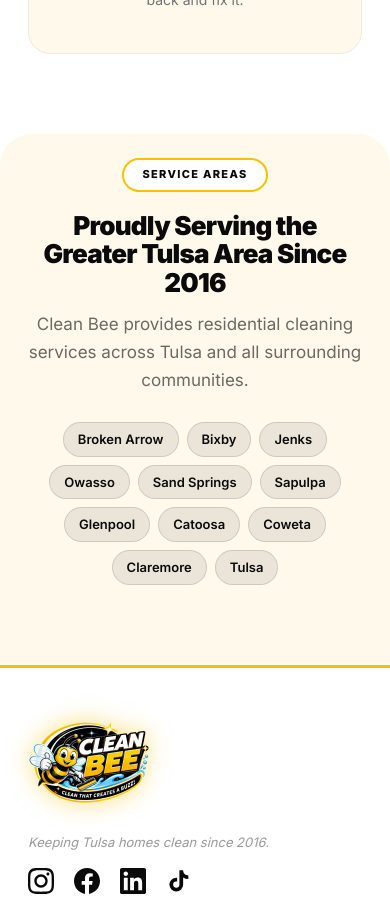
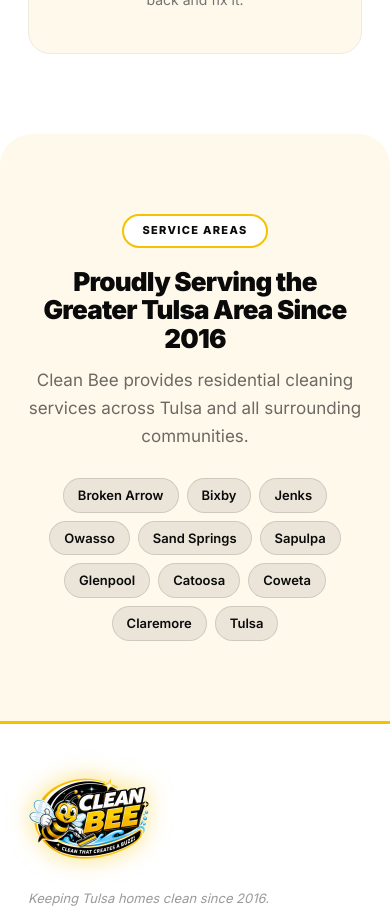
Before and after one commit to alekwayne3-crypto/personal_site, a React (Vite) app in the folder client/: page /get-a-quote in a window 390 px wide. Shown: the part 2600-3522 px from the top of the page. Built offline with nearby package versions, Linux system fonts and the light colour scheme.

Commit message:
Fix service areas top spacing: revert global, apply mobile-only on About page

```diff
--- a/client/src/index.css
+++ b/client/src/index.css
@@ -982,7 +982,7 @@ body.menu-open .app > *:not(nav) {
 /* ============================================================
    Service Areas Banner (used in Footer)
    ============================================================ */
-.cta-banner { background: #FFF9EC; padding: 24px 28px 80px; text-align: center; border-radius: 32px 32px 0 0; }
+.cta-banner { background: #FFF9EC; padding: 80px 28px; text-align: center; border-radius: 32px 32px 0 0; }
 .cta-banner-title { font-size: clamp(26px, 4.5vw, 46px); font-weight: 900; color: var(--black); margin-bottom: 12px; letter-spacing: -0.03em; line-height: 1.1; }
 .cta-banner-sub   { font-size: 17px; color: rgba(0,0,0,0.58); margin-bottom: 28px; max-width: 500px; margin-left: auto; margin-right: auto; line-height: 1.65; }
 .service-areas-grid { display: flex; flex-wrap: wrap; justify-content: center; gap: 8px; max-width: 700px; margin: 0 auto; }
--- a/client/src/pages/AboutPage.css
+++ b/client/src/pages/AboutPage.css
@@ -7,6 +7,9 @@
 }
 @media (max-width: 900px) {
   .ab-main { padding-top: 100px; }
+}
+@media (max-width: 640px) {
+  .ab-main ~ .cta-banner { padding-top: 24px; }
 }
 
 /* ============================================================
```
